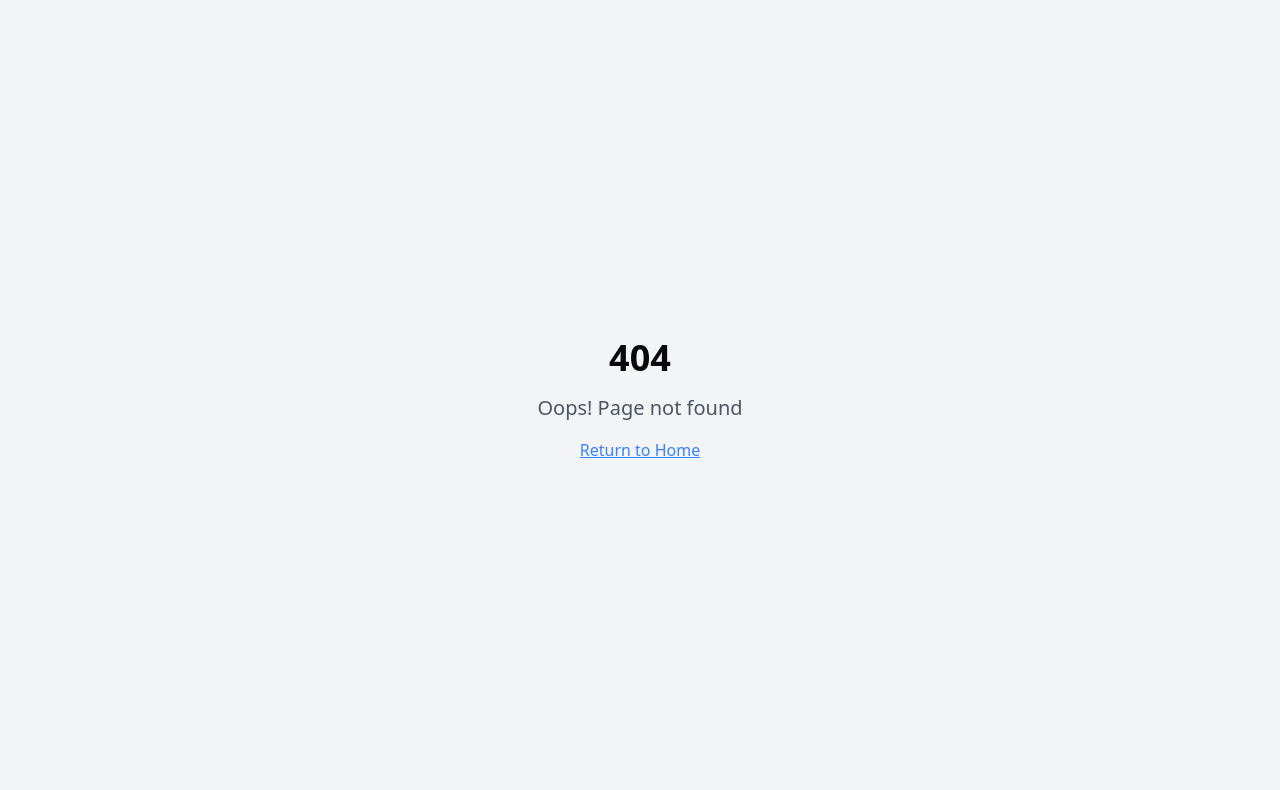
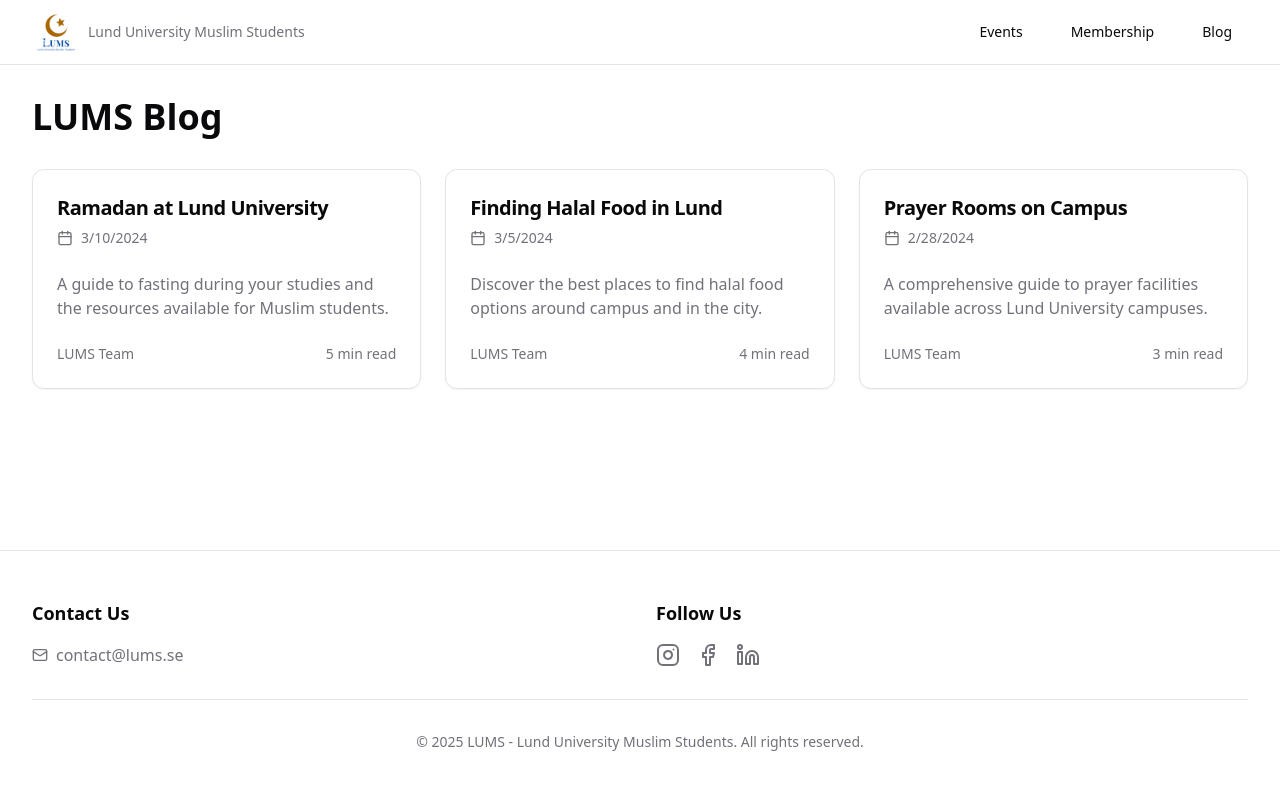
Before and after one commit to LUMuslimStudents/website, a React (Vite) app: page /blog in a window 1280 px wide. Before the commit this address had no page. Shown: the top 790 px of the page. Built offline with nearby package versions, Linux system fonts and the light colour scheme.

Commit message:
Add blog page
Adds a new page for blog posts.  No specific implementation details are included in this commit.

```diff
--- a/src/App.tsx
+++ b/src/App.tsx
@@ -7,6 +7,7 @@ import { BrowserRouter, Routes, Route } from "react-router-dom";
 import Index from "./pages/Index";
 import Events from "./pages/Events";
 import Membership from "./pages/Membership";
+import Blog from "./pages/Blog";
 import NotFound from "./pages/NotFound";
 
 const queryClient = new QueryClient();
@@ -21,6 +22,7 @@ const App = () => (
           <Route path="/" element={<Index />} />
           <Route path="/events" element={<Events />} />
           <Route path="/membership" element={<Membership />} />
+          <Route path="/blog" element={<Blog />} />
           <Route path="*" element={<NotFound />} />
         </Routes>
       </BrowserRouter>
--- a/src/components/Navbar.tsx
+++ b/src/components/Navbar.tsx
@@ -23,6 +23,9 @@ export const Navbar = () => {
           <Link to="/membership">
             <Button variant="ghost">Membership</Button>
           </Link>
+          <Link to="/blog">
+            <Button variant="ghost">Blog</Button>
+          </Link>
         </div>
       </div>
     </nav>
--- /dev/null
+++ b/src/pages/Blog.tsx
@@ -0,0 +1,67 @@
+
+import { Card, CardContent, CardFooter, CardHeader, CardTitle } from "@/components/ui/card";
+import { Navbar } from "@/components/Navbar";
+import { Footer } from "@/components/Footer";
+import { Calendar } from "lucide-react";
+import { Link } from "react-router-dom";
+
+const Blog = () => {
+  const blogPosts = [
+    {
+      id: 1,
+      title: "Ramadan at Lund University",
+      date: "2024-03-10",
+      excerpt: "A guide to fasting during your studies and the resources available for Muslim students.",
+      author: "LUMS Team",
+      readTime: "5 min read",
+    },
+    {
+      id: 2,
+      title: "Finding Halal Food in Lund",
+      date: "2024-03-05",
+      excerpt: "Discover the best places to find halal food options around campus and in the city.",
+      author: "LUMS Team",
+      readTime: "4 min read",
+    },
+    {
+      id: 3,
+      title: "Prayer Rooms on Campus",
+      date: "2024-02-28",
+      excerpt: "A comprehensive guide to prayer facilities available across Lund University campuses.",
+      author: "LUMS Team",
+      readTime: "3 min read",
+    }
+  ];
+
+  return (
+    <div className="min-h-screen flex flex-col">
+      <Navbar />
+      <main className="flex-1 container py-8">
+        <h1 className="text-4xl font-bold mb-8 animate-in">LUMS Blog</h1>
+        <div className="grid grid-cols-1 md:grid-cols-2 lg:grid-cols-3 gap-6">
+          {blogPosts.map((post) => (
+            <Card key={post.id} className="hover-card">
+              <CardHeader>
+                <CardTitle className="text-xl">{post.title}</CardTitle>
+                <div className="flex items-center text-sm text-muted-foreground">
+                  <Calendar className="h-4 w-4 mr-2" />
+                  {new Date(post.date).toLocaleDateString()}
+                </div>
+              </CardHeader>
+              <CardContent>
+                <p className="text-muted-foreground">{post.excerpt}</p>
+              </CardContent>
+              <CardFooter className="flex justify-between items-center text-sm">
+                <span className="text-muted-foreground">{post.author}</span>
+                <span className="text-muted-foreground">{post.readTime}</span>
+              </CardFooter>
+            </Card>
+          ))}
+        </div>
+      </main>
+      <Footer />
+    </div>
+  );
+};
+
+export default Blog;
```
